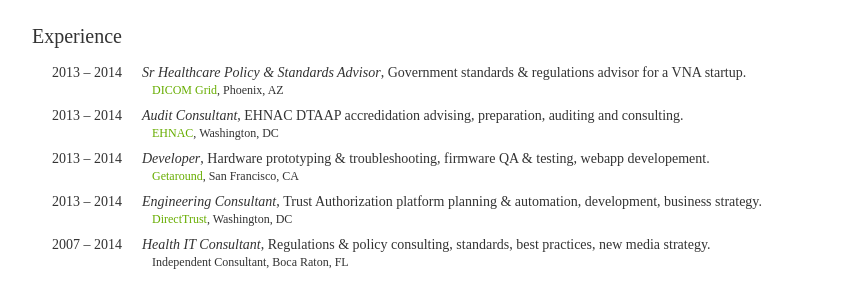
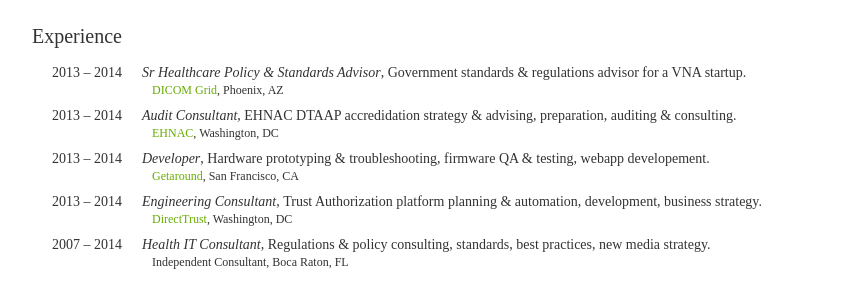
Before and after one commit to laurenstill/laurenstill.github.io, a Jekyll site: the page cv/index.html, which Jekyll copies as it is, in a window 1280 px wide. Shown: the part 561-861 px from the top of the page, without its empty margins (208-1071 px from the left). Built offline with Jekyll 4.4.1, drawn with Linux system fonts in a browser that asks for light colours; comment, search, counter and statistics services are not loaded.

Commit message:
Update index.html

```diff
--- a/cv/index.html
+++ b/cv/index.html
@@ -97,7 +97,7 @@
             <li>
                     <span class="date">2013 &ndash; 2014</span>
                     <span class="position">Audit Consultant</span>,
-                    <span class="project">EHNAC DTAAP accredidation advising, preparation, auditing and consulting. </span>
+                    <span class="project">EHNAC DTAAP accredidation strategy &amp; advising, preparation, auditing &amp; consulting. </span>
                     <span class="meta">
                         <a href="http://wwww.ehnac.org">EHNAC</a>, Washington, DC<br>
                     </span>
```
